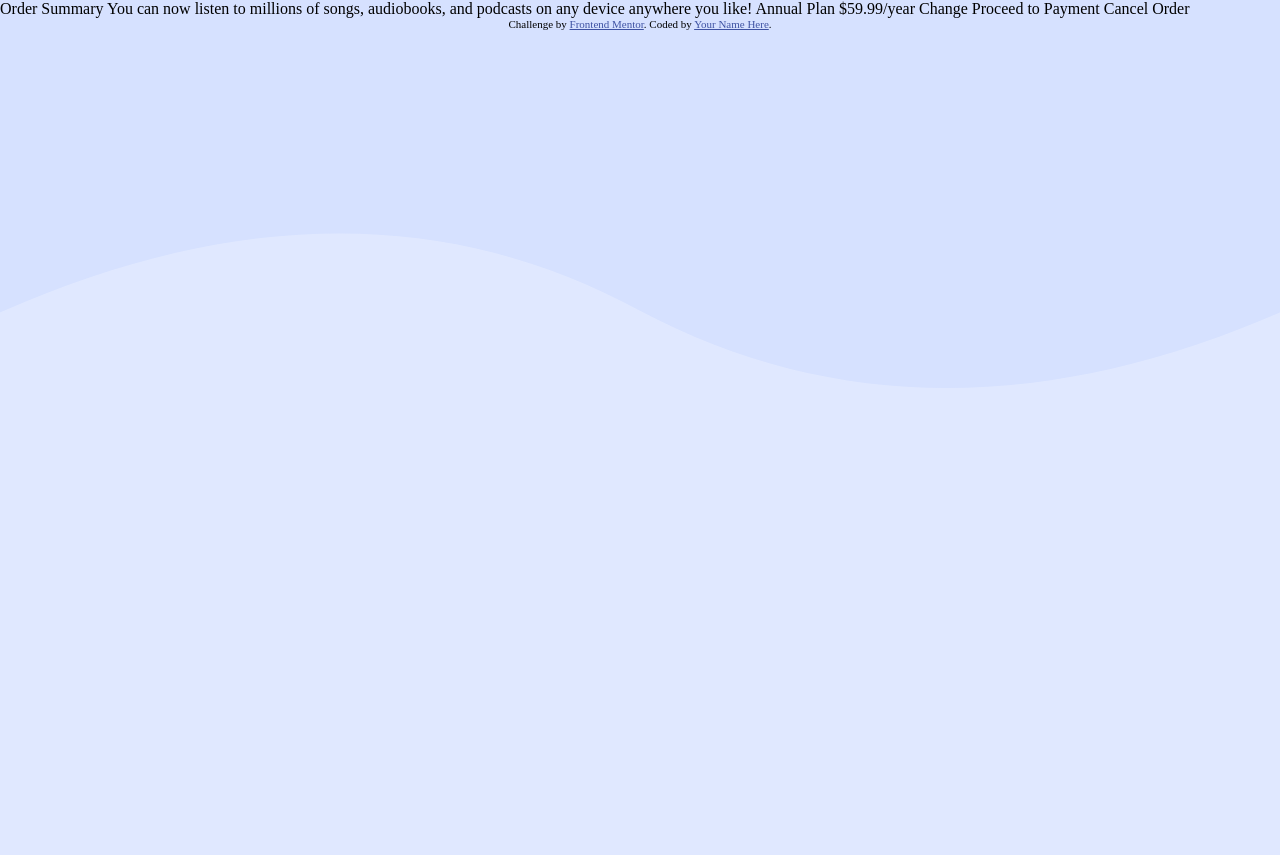
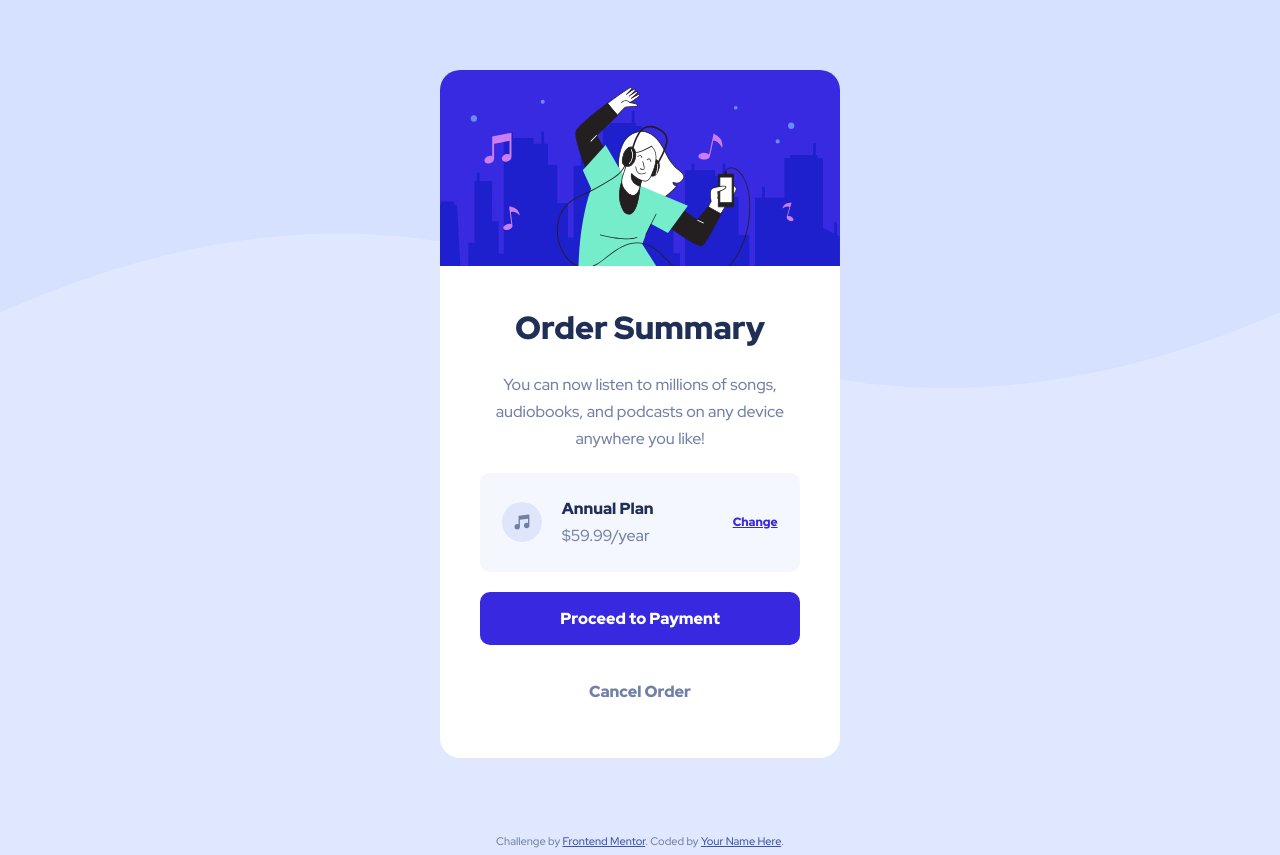
Before and after one commit to BananaTechs/frontend-mentor-order-summary-component, a plain HTML site: page index.html in a window 1280 px wide. Before the commit the page ends 800 px from the top, so only its background shows below. Drawn offline with Linux system fonts and the light colour scheme.

Commit message:
Add component styling

```diff
--- a/index.html
+++ b/index.html
@@ -22,22 +22,42 @@
 </head>
 <body>
 
-  Order Summary
+  <main role="main">
+    <div class="container">
+      <div class="card">
+        <img src="./images/illustration-hero.svg">
 
+        <div class="card-txt">
+          <h1>Order Summary</h1>
+
+          <p>
             You can now listen to millions of songs, audiobooks, and podcasts on any
             device anywhere you like!
+          </p>
 
-  Annual Plan
-  $59.99/year
+          <div class="card-pricing">
+            <img src="images/icon-music.svg">
 
-  Change
+            <div class="card-pricing-annual-plan">
+              <h2>Annual Plan</h2>
+              <p>$59.99/year</p>
+            </div>
 
-  Proceed to Payment
-  Cancel Order
+            <a href="#">Change</a>
+          </div>
 
+          <button class="btn-payment" type="button">Proceed to Payment</button>
+          <button class="btn-cancel" type="button">Cancel Order</button>
+        </div>
+      </div>
+    </div>
+  </main>
+
+  <footer role="contentinfo">
     <div class="attribution">
       Challenge by <a href="https://www.frontendmentor.io?ref=challenge" target="_blank">Frontend Mentor</a>.
       Coded by <a href="#">Your Name Here</a>.
     </div>
+  </footer>
 </body>
 </html>
--- a/style.css
+++ b/style.css
@@ -7,6 +7,8 @@
     --veryPaleBlue: hsl(225, 100%, 98%);
     --desaturatedBlue: hsl(224, 23%, 55%);
     --darkBlue: hsl(223, 47%, 23%);
+
+    --hoverLilac: hsl(240, 77%, 67%);
 }
 
 * {
@@ -15,8 +17,9 @@
     box-sizing: border-box;
 }
 
-.html {
-    font-family: "Red Hat Display", sans-serif;
+html {
+    font-size: 16px;
+    line-height: 1.7rem;
 }
 
 body {
@@ -25,12 +28,14 @@ body {
     background-repeat: repeat-x;
     background-size: 100vw;
     background-color: var(--paleBlue);
-    animation: background-slide 10s linear infinite;
+    font-family: 'Red Hat Display', sans-serif;
+    color: var(--desaturatedBlue);
 }
 
 @media only screen and (min-width: 768px) {
     body {
         background-image: url("./images/pattern-background-desktop.svg");
+        animation: background-slide 10s linear infinite;
     }
 }
 
@@ -38,3 +43,97 @@ body {
     from {background-position: 0 0;}
     to {background-position: -100vw 0;}
 }
+
+.container {
+    max-width: 500px;
+    margin: 0 auto;
+}
+
+.card {
+    margin: 70px auto;
+    background-color: white;
+    max-width: 80%;
+    /* max-height: 500px; */
+    border-radius: 20px;
+    overflow: hidden;
+    text-align: center;
+}
+
+.card img {
+    width: 100%;
+
+}
+
+.card-txt {
+    padding: 10%;
+}
+
+.card-txt h1 {
+    font-weight: 900;
+    font-size: 2rem;
+    color: var(--darkBlue);
+    margin-bottom: 30px;
+}
+
+.card-pricing {
+    width: 100%;
+    display: flex;
+    align-items: center;
+    background-color: var(--veryPaleBlue);
+    padding: 7%;
+    margin: 20px 0;
+    border-radius: 10px;
+}
+
+.card-pricing img {
+    width: 40px;
+    height: auto;
+}
+
+.card-pricing div {
+    text-align: left;
+    flex: 1 1 0%;
+    padding-left: 7%;
+}
+
+.card-pricing h2 {
+    font-weight: 900;
+    font-size: 1rem;
+    color: var(--darkBlue);
+}
+
+.card-pricing a {
+    font-size: 0.75rem;
+    font-weight: 900;
+    color: var(--brightBlue);
+}
+
+.card-pricing a:hover {
+    color: var(--hoverLilac)
+}
+
+.card-txt button {
+    width: 100%;
+    border-radius: 10px;
+    border-style: none;
+    padding: 5%;
+    font-family: 'Red Hat Display', sans-serif;
+    font-weight: 900;
+    font-size: 1rem;
+    cursor: pointer;
+}
+
+.btn-payment {
+    background-color: var(--brightBlue);
+    color: white;
+    margin-bottom: 20px;
+}
+
+.btn-payment:hover {
+    background-color: var(--hoverLilac);
+}
+
+.btn-cancel {
+    background-color: inherit;
+    color: var(--desaturatedBlue);
+}
```
Lines whose indentation alone changed are shown as unchanged.
